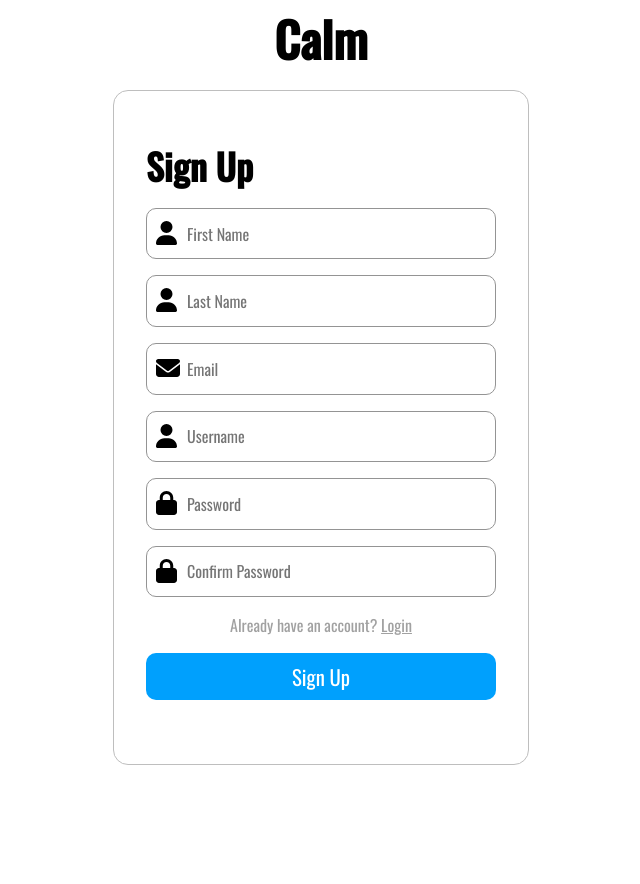
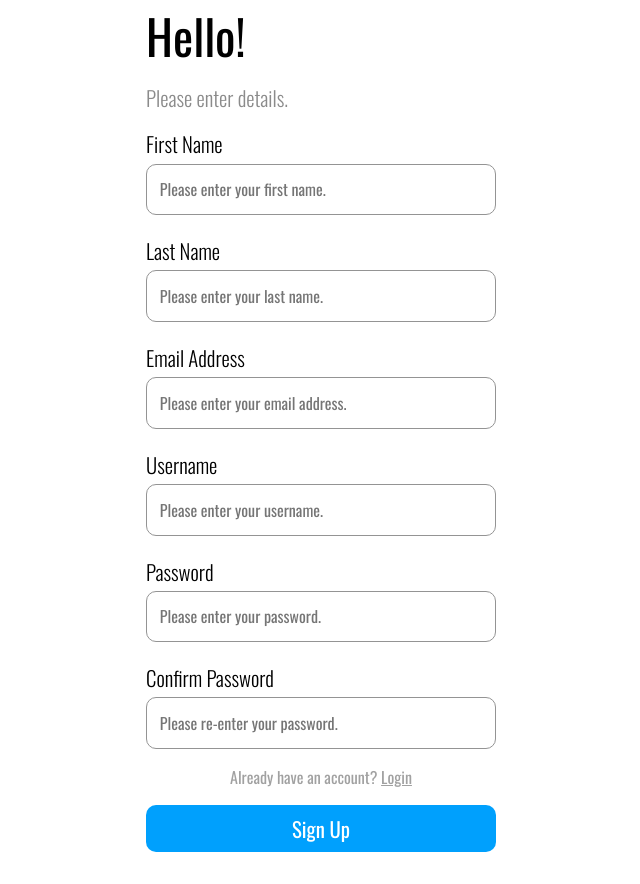
Before and after one commit to Kiho2735/vue-blog, a Vue app: page /register in a window 1280 px wide. Shown: the whole page, without its empty margins (319-959 px from the left). Before the commit the page ends 800 px from the top, so only its background shows below. Built offline with nearby package versions, Linux system fonts and the light colour scheme.

Commit message:
Change style for authentication pages.

```diff
--- a/src/icon.js
+++ b/src/icon.js
@@ -8,9 +8,6 @@
   faPenToSquare,
   faTrash,
   faStar,
-  faUser,
-  faLock,
-  faEnvelope,
 } from "@fortawesome/free-solid-svg-icons";
 import {
   faCheckCircle,
@@ -28,9 +25,6 @@
 library.add(faPenToSquare);
 library.add(faTrash);
 library.add(faStar);
-library.add(faUser);
-library.add(faLock);
-library.add(faEnvelope);
 
 library.add(faCheckCircle);
 library.add(faCircleXmark);
--- a/src/pages/auth/ResetPassword.vue
+++ b/src/pages/auth/ResetPassword.vue
@@ -21,23 +21,20 @@
       {{ error }}
     </base-dialog>
     <div class="form-wrapper">
-      <div class="title">
-        <h1>Calm</h1>
-      </div>
-
       <form class="form-wrapper__login">
         <div class="form-wrapper__title">
-          <h2>Reset Password</h2>
+          <h1>Reset Password</h1>
+          <p>Please enter your email address.</p>
         </div>
 
         <div class="form-control">
-          <font-awesome-icon :icon="['fa', 'envelope']" class="icon" />
+          <label for="id">Email Address</label>
           <input
             type="email"
             id="id"
             v-model.trim="email.val"
             @blur="validateEmail"
-            placeholder="Email"
+            placeholder="Please enter email address"
             :class="redBorderColor"
           />
           <p v-if="email.isEmpty">Please enter email.</p>
--- a/src/pages/auth/UserAuth.vue
+++ b/src/pages/auth/UserAuth.vue
@@ -22,36 +22,33 @@
     </base-dialog>
 
     <div class="form-wrapper">
-      <div class="title">
-        <h1>Calm</h1>
-      </div>
-
       <form @submit.prevent="login" class="form-wrapper__login">
         <div class="form-wrapper__title">
-          <h2>Sign In</h2>
+          <h1>Welcome Back!</h1>
+          <p>Please your email and password.</p>
         </div>
 
         <div class="form-control">
-          <font-awesome-icon :icon="['fa', 'user']" class="icon" />
+          <label for="id">Email</label>
           <input
             type="email"
             id="id"
             v-model.trim="userId.val"
             @blur="validateId"
-            placeholder="Email"
+            placeholder="Enter your email"
             :class="warningId"
           />
           <p v-if="userId.isEmpty">Please enter email.</p>
           <p v-else-if="userId.isInvalid">Please enter valid email.</p>
         </div>
         <div class="form-control">
-          <font-awesome-icon :icon="['fa', 'lock']" class="icon" />
+          <label for="password">Passowrd</label>
           <input
             type="password"
             id="password"
             v-model.trim="password.val"
             @blur="validatePassword"
-            placeholder="Password"
+            placeholder="Enter your password"
             :class="warningPassword"
           />
           <p v-if="password.isEmpty">Please enter password.</p>
@@ -60,9 +57,9 @@
           </p>
         </div>
         <p class="form-wrapper__login-register">
-          Forgot your
-          <router-link :to="{ name: 'Reset Password' }">password</router-link>?
-          |
+          <router-link :to="{ name: 'Reset Password' }"
+            >Forgot password</router-link
+          >? |
           <router-link :to="{ name: 'Register' }">Register</router-link>
         </p>
         <button class="submit-btn">Sign In</button>
@@ -170,25 +167,28 @@
   align-items: center;
   height: 100vh;
 
-  .title {
-    font-size: 1.5rem;
-    margin-bottom: 1rem;
-  }
-
   &__title {
     width: 100%;
-    margin-bottom: 1rem;
+
+    h1 {
+      font-weight: 400;
+      margin-bottom: 0.7rem;
+    }
+
+    p {
+      font-size: 1.3rem;
+      font-weight: 300;
+      margin-bottom: 0.7rem;
+      color: rgb(139, 139, 139);
+    }
   }
 
   &__login {
-    border: 1px solid rgb(190, 190, 190);
-    border-radius: 15px;
     display: flex;
     flex-direction: column;
     justify-content: center;
     align-items: center;
     font-size: 1.5rem;
-    padding: 3rem 2rem 4rem;
   }
 
   .form-control {
@@ -200,18 +200,18 @@
       width: 350px;
     }
 
+    label {
+      font-size: 1.3rem;
+      font-weight: 300;
+    }
+
     .redBorder {
       border: 1px solid red;
     }
 
-    .icon {
-      position: absolute;
-      left: 10px;
-      top: 13px;
-    }
-
     input {
-      padding: 0.8rem 2.5rem;
+      margin-top: 0.2rem;
+      padding: 0.8rem;
       font-size: 1rem;
       width: 100%;
       border-radius: 10px;
--- a/src/pages/auth/UserRegistration.vue
+++ b/src/pages/auth/UserRegistration.vue
@@ -22,47 +22,46 @@
     </base-dialog>
 
     <div class="form-wrapper">
-      <div class="title">
-        <h1>Calm</h1>
-      </div>
-
       <form @submit.prevent="login" class="form-wrapper__login">
         <div class="form-wrapper__title">
-          <h2>Sign Up</h2>
+          <h1>Hello!</h1>
+          <p>Please enter details.</p>
         </div>
 
         <div class="form-control">
-          <font-awesome-icon :icon="['fa', 'user']" class="icon" />
+          <label for="firstName">First Name</label>
           <input
+            id="firstName"
             type="text"
             v-model.trim="firstName.val"
             @blur="validateFirstName"
-            placeholder="First Name"
+            placeholder="Please enter your first name."
             :class="warningFirstName"
           />
           <p v-if="firstName.isEmpty">Please enter first name.</p>
         </div>
 
         <div class="form-control">
-          <font-awesome-icon :icon="['fa', 'user']" class="icon" />
+          <label for="lastName">Last Name</label>
           <input
+            id="lastName"
             type="text"
             v-model.trim="lastName.val"
             @blur="validateLastName"
-            placeholder="Last Name"
+            placeholder="Please enter your last name."
             :class="warningLastName"
           />
           <p v-if="lastName.isEmpty">Please enter last name.</p>
         </div>
 
         <div class="form-control">
-          <font-awesome-icon :icon="['fa', 'envelope']" class="icon" />
+          <label for="id">Email Address</label>
           <input
             type="email"
             id="id"
             v-model.trim="email.val"
             @blur="validateEmail"
-            placeholder="Email"
+            placeholder="Please enter your email address."
             :class="warningEmail"
           />
           <p v-if="email.isEmpty">Please enter email.</p>
@@ -70,25 +69,26 @@
         </div>
 
         <div class="form-control">
-          <font-awesome-icon :icon="['fa', 'user']" class="icon" />
+          <label for="username">Username</label>
           <input
+            id="username"
             type="text"
             v-model.trim="username.val"
             @blur="validateUsername"
-            placeholder="Username"
+            placeholder="Please enter your username."
             :class="warningUsername"
           />
           <p v-if="username.isEmpty">Please enter username.</p>
         </div>
 
         <div class="form-control">
-          <font-awesome-icon :icon="['fa', 'lock']" class="icon" />
+          <label for="password">Password</label>
           <input
             type="password"
             id="password"
             v-model.trim="password.val"
             @blur="validatePassword"
-            placeholder="Password"
+            placeholder="Please enter your password."
             :class="warningPassword"
           />
           <p v-if="password.isEmpty">Please enter password.</p>
@@ -98,13 +98,13 @@
         </div>
 
         <div class="form-control">
-          <font-awesome-icon :icon="['fa', 'lock']" class="icon" />
+          <label for="confirmPassword">Confirm Password</label>
           <input
             type="password"
             id="confirmPassword"
             v-model.trim="confirmPassword.val"
             @blur="validateConfirmPassword"
-            placeholder="Confirm Password"
+            placeholder="Please re-enter your password."
             :class="warningConfirmPassword"
           />
           <p v-if="confirmPassword.isInvalid">
--- a/src/store/module/auth/actions.js
+++ b/src/store/module/auth/actions.js
@@ -1,7 +1,7 @@
 export default {
   async signup(context, payload) {
     const res = await fetch(
-      "https://identitytoolkit.googleapis.com/v1/accounts:signUp?key=AIzaSyDzZopymZAm05oRuxNc2Jyg84MiPRHmooM",
+      "https://identitytoolkit.googleapis.com/v1/accounts:signUp?key=AIzaSyCBtiL9-_pDJnqYMc0fb5DIMvdzPtv2_iI",
       {
         method: "POST",
         body: JSON.stringify({
@@ -26,7 +26,7 @@
   },
   async login(context, payload) {
     const res = await fetch(
-      "https://identitytoolkit.googleapis.com/v1/accounts:signInWithPassword?key=AIzaSyDzZopymZAm05oRuxNc2Jyg84MiPRHmooM",
+      "https://identitytoolkit.googleapis.com/v1/accounts:signInWithPassword?key=AIzaSyCBtiL9-_pDJnqYMc0fb5DIMvdzPtv2_iI",
       {
         method: "POST",
         body: JSON.stringify({
@@ -51,7 +51,7 @@
   },
   async reset(_, payload) {
     const res = await fetch(
-      "https://identitytoolkit.googleapis.com/v1/accounts:sendOobCode?key=AIzaSyDzZopymZAm05oRuxNc2Jyg84MiPRHmooM",
+      "https://identitytoolkit.googleapis.com/v1/accounts:sendOobCode?key=AIzaSyCBtiL9-_pDJnqYMc0fb5DIMvdzPtv2_iI",
       {
         method: "POST",
         body: JSON.stringify({
```
Also changed, not shown: src/assets/login.jpg (added).
